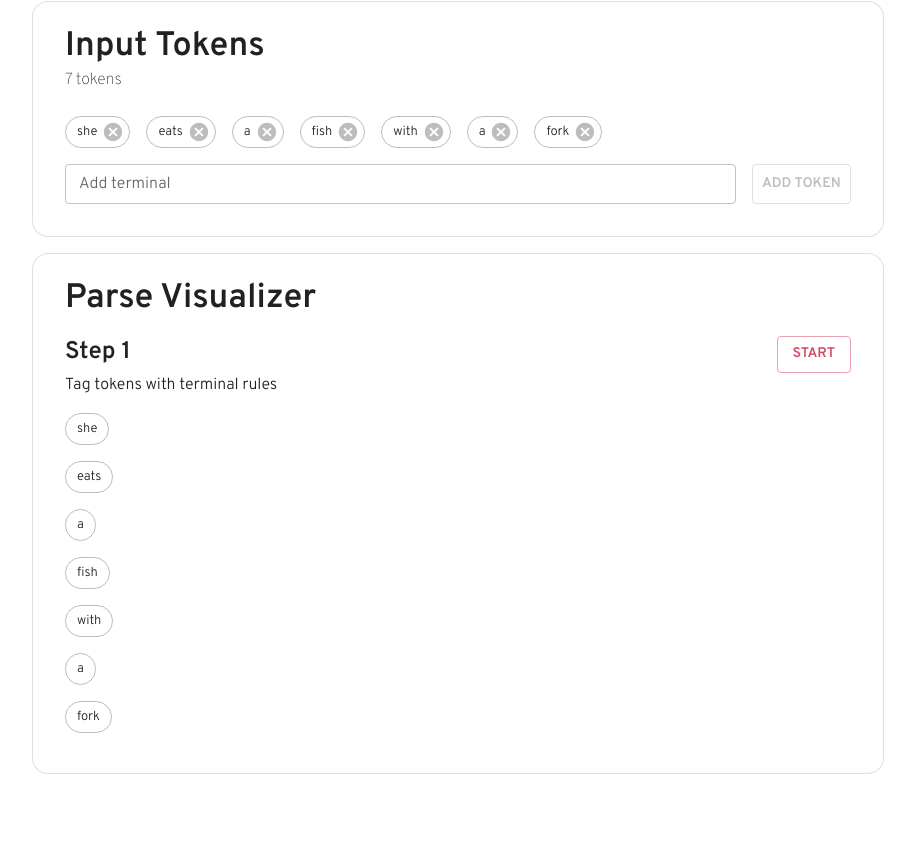
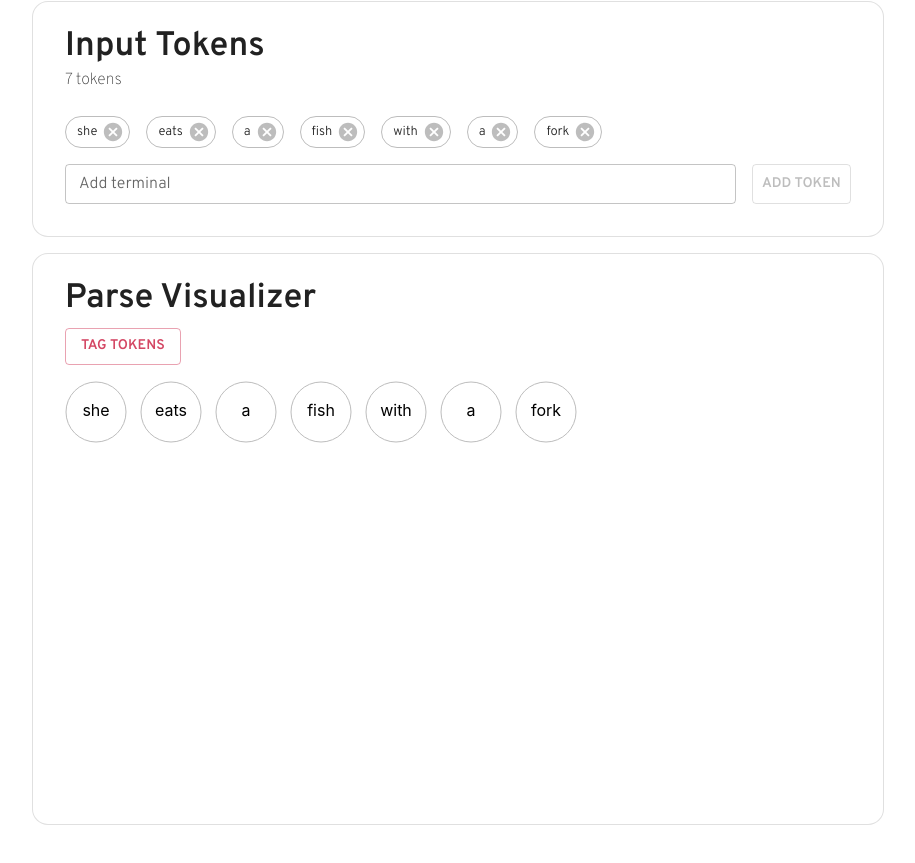
Before and after one commit to charlieharutaka/cyk-visualizer, a React (Vite) app: page / in a window 1280 px wide. Shown: the part 1232-2095 px from the top of the page, without its empty margins (182-1097 px from the left). Before the commit the page ends 2038 px from the top, so only its background shows below. Built offline with nearby package versions, Linux system fonts and the light colour scheme.

Commit message:
Animate tagging terminals with react-spring

```diff
--- a/package.json
+++ b/package.json
@@ -42,6 +42,7 @@
     "@mui/icons-material": "^5.8.4",
     "@mui/material": "^5.8.5",
     "@mui/system": "^5.8.5",
+    "@react-spring/web": "^9.5.0",
     "immer": "^9.0.15",
     "react": "^18.2.0",
     "react-dom": "^18.2.0",
--- a/src/Theme.ts
+++ b/src/Theme.ts
@@ -4,6 +4,9 @@ export default createTheme({
   palette: {
     primary: {
       main: '#d44764',
+    },
+    secondary: {
+      main: '#54c3e9',
     },
   },
   typography: {
--- /dev/null
+++ b/src/visualizer/TreeGraph.tsx
@@ -0,0 +1,59 @@
+import Box from '@mui/material/Box'
+import Button from '@mui/material/Button'
+import produce from 'immer'
+import React, { useState } from 'react'
+
+import useParserStore, { selectTokens, selectParseMatrix, selectParse } from '../state/ParserStore'
+
+import TerminalTags from './elements/TerminalTags'
+import TokenCircle from './elements/TokenCircle'
+
+type TreeGraphProps = {}
+
+/**
+ *
+ * @param {TreeGraphProps} props
+ * @return {React.ReactElement}
+ */
+export default function TreeGraph(props: TreeGraphProps): React.ReactElement {
+  const tokens = useParserStore(selectTokens)
+  const parse = useParserStore(selectParse)
+  const parseMatrix = useParserStore(selectParseMatrix)
+  const [activeIndex, setActiveIndex] = useState<number>()
+  const [shownIndices, setShownIndices] = useState<number[]>([])
+
+  const handleTagTokens = (): void => {
+    parse()
+    setActiveIndex(0)
+    setShownIndices([0])
+    const id = setInterval(() => {
+      setActiveIndex(index => (index === tokens.length - 1 ? (clearInterval(id), undefined) : (index ?? 0) + 1))
+      setShownIndices(produce(draft => void draft.push(draft.length)))
+    }, 500)
+  }
+
+  return (
+    <Box height="480px" paddingX={2} width="100%">
+      <Button onClick={handleTagTokens} variant="outlined">
+        Tag Tokens
+      </Button>
+      <Box height="100%" paddingTop={2}>
+        <svg
+          style={{
+            height: '100%',
+            width: '100%',
+          }}
+        >
+          {tokens.map((token, index) => (
+            <TokenCircle active={activeIndex === index} cx={index * 75 + 31} cy={31} key={index} token={token} />
+          ))}
+          {parseMatrix?.[0].flatMap((tags, index) =>
+            shownIndices.includes(index) ? (
+              <TerminalTags cx={index * 75 + 31} cy={106} tags={[...(tags?.keys() ?? [])]} />
+            ) : undefined,
+          )}
+        </svg>
+      </Box>
+    </Box>
+  )
+}
--- a/src/visualizer/VisualizerSection.tsx
+++ b/src/visualizer/VisualizerSection.tsx
@@ -3,7 +3,8 @@ import Paper from '@mui/material/Paper'
 import Typography from '@mui/material/Typography'
 import React from 'react'
 
-import TagTerminals from './TagTerminals'
+// import TagTerminals from './TagTerminals'
+import TreeGraph from './TreeGraph'
 
 /**
  * The visualizer section
@@ -18,7 +19,8 @@ export default function VisualizerSection(): React.ReactElement {
             Parse Visualizer
           </Typography>
         </Box>
-        <TagTerminals />
+        {/* <TagTerminals /> */}
+        <TreeGraph />
       </Box>
     </Paper>
   )
--- /dev/null
+++ b/src/visualizer/elements/TagCircle.tsx
@@ -0,0 +1,51 @@
+import { useTheme } from '@mui/material/styles'
+import { useSpring, animated, config } from '@react-spring/web'
+import React, { useEffect, useState } from 'react'
+
+type TagCircleProps = {
+  tag: string
+  cx: number
+  cy: number
+}
+
+/**
+ * An SVG circle with animated active/hover state
+ * @param {TagCircleProps} props
+ * @return {React.ReactElement}
+ */
+export default function TagCircle({ tag, cx, cy }: TagCircleProps): React.ReactElement {
+  const theme = useTheme()
+  const [hover, setHover] = useState(false)
+  const [mounted, setMounted] = useState(false)
+  const handlePointerEnter = (): void => setHover(true)
+  const handlePointerLeave = (): void => setHover(false)
+
+  const hoverStyle = useSpring({
+    circleFill: hover ? theme.palette.secondary.dark : theme.palette.secondary.main,
+    circleStroke: hover ? theme.palette.secondary.dark : theme.palette.secondary.main,
+    config: { duration: 100 },
+  })
+
+  const mountStyle = useSpring({
+    config: { friction: 500, tension: 2500 },
+    cy: mounted ? cy : 30 + cy,
+    opacity: mounted ? 1 : 0,
+  })
+
+  useEffect(() => (setMounted(true), (): void => setMounted(false)), [])
+
+  return (
+    <animated.g onPointerEnter={handlePointerEnter} onPointerLeave={handlePointerLeave} opacity={mountStyle.opacity}>
+      <animated.circle
+        cx={cx}
+        cy={mountStyle.cy}
+        fill={hoverStyle.circleFill}
+        r={30}
+        stroke={hoverStyle.circleStroke}
+      />
+      <animated.text dominantBaseline="middle" fill="white" textAnchor="middle" x={cx} y={mountStyle.cy}>
+        {tag}
+      </animated.text>
+    </animated.g>
+  )
+}
--- /dev/null
+++ b/src/visualizer/elements/TerminalTags.tsx
@@ -0,0 +1,24 @@
+import React from 'react'
+
+import TagCircle from './TagCircle'
+
+type TerminalTagsProps = {
+  tags: string[]
+  cx: number
+  cy: number
+}
+
+/**
+ * Vertical list of tag circles
+ * @param {TerminalTagsProps} props
+ * @return {React.ReactElement}
+ */
+export default function TerminalTags({ tags, cx, cy }: TerminalTagsProps): React.ReactElement {
+  return (
+    <g>
+      {tags.map((tag, index) => (
+        <TagCircle cx={cx} cy={index * 75 + cy} key={index} tag={tag} />
+      ))}
+    </g>
+  )
+}
--- /dev/null
+++ b/src/visualizer/elements/TokenCircle.tsx
@@ -0,0 +1,44 @@
+import { useTheme } from '@mui/material/styles'
+import { useSpring, animated } from '@react-spring/web'
+import React, { useEffect, useState } from 'react'
+
+type TokenCircleProps = {
+  token: string
+  active?: boolean
+  cx: number
+  cy: number
+}
+
+/**
+ * An SVG circle with animated active/hover state
+ * @param {TokenCircleProps} props
+ * @return {React.ReactElement}
+ */
+export default function TokenCircle({ token, active, cx, cy }: TokenCircleProps): React.ReactElement {
+  const theme = useTheme()
+  const [hover, setHover] = useState(false)
+  const [mounted, setMounted] = useState(false)
+  const handlePointerEnter = (): void => setHover(true)
+  const handlePointerLeave = (): void => setHover(false)
+
+  const style = useSpring({
+    circleFill: active ? theme.palette.primary.main : 'white',
+    circleStroke: active || hover ? theme.palette.primary.main : '#bdbdbd',
+    config: {
+      duration: 100,
+    },
+    opacity: mounted ? 1 : 0,
+    textFill: active ? 'white' : hover ? theme.palette.primary.main : 'black',
+  })
+
+  useEffect(() => (setMounted(true), (): void => setMounted(false)), [])
+
+  return (
+    <animated.g onPointerEnter={handlePointerEnter} onPointerLeave={handlePointerLeave} opacity={style.opacity}>
+      <animated.circle cx={cx} cy={cy} fill={style.circleFill} r={30} stroke={style.circleStroke} />
+      <animated.text dominantBaseline="middle" fill={style.textFill} textAnchor="middle" x={cx} y={cy}>
+        {token}
+      </animated.text>
+    </animated.g>
+  )
+}
```
Also changed, not shown: .eslintrc.yml, 1 other file (tests, documents, lock files or other folders).
